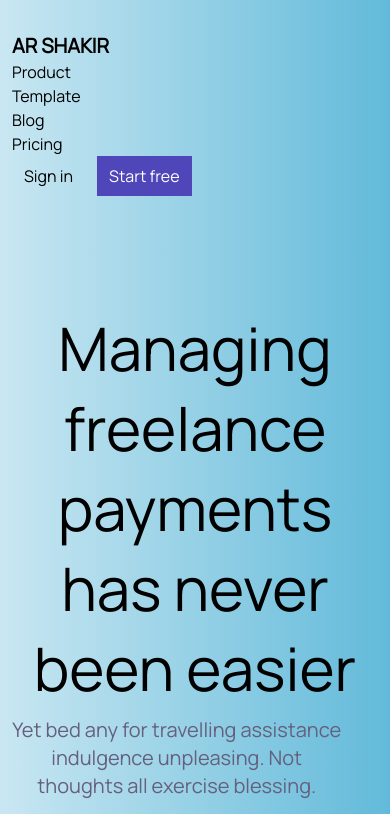
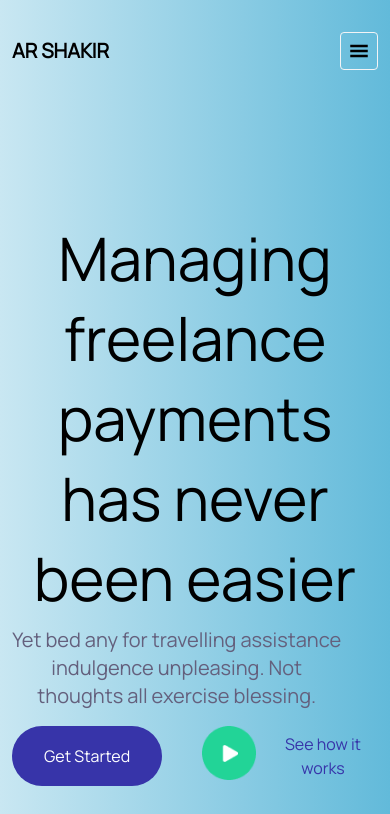
Before and after one commit to Kailash-Codes/saas-landing-page, a React (Create React App) app: page / in a window 390 px wide. Shown: the top 814 px of the page. Built offline with nearby package versions, Linux system fonts and the light colour scheme.

Commit message:
navbar change

```diff
--- a/public/index.html
+++ b/public/index.html
@@ -23,5 +23,8 @@
       To begin the development, run `npm start` or `yarn start`.
       To create a production bundle, use `npm run build` or `yarn build`.
     -->
+    <script>
+
+    </script>
   </body>
 </html>
--- a/public/style.css
+++ b/public/style.css
@@ -37,3 +37,6 @@
     height: 10vh !important;
   }
 }
+.shown{
+transform: translateY(0px) !important;
+opacity: 1 !important;}
--- a/src/components/home/HeroText.js
+++ b/src/components/home/HeroText.js
@@ -6,7 +6,7 @@ import SmallText from "./SmallText";
 const HeroText = () => {
   return (
     <div className="flex-stretch w-full sm:text-start text-center sm:w-1/2">
-      <p className="text-6xl wrap-word leading-[80px] mt-[100px] topics ">
+      <p className="text-6xl wrap-word leading-[80px] md:mt-[100px] topics ">
       Managing freelance payments has never been easier
         </p>
       <SmallText />
--- a/src/components/home/Navbar.js
+++ b/src/components/home/Navbar.js
@@ -1,22 +1,39 @@
-import React from 'react'
+import React from 'react';
+import {GiHamburgerMenu} from 'react-icons/gi';
+import {useEffect} from 'react';
+const Navbar = () => {
+  useEffect(()=>{
+    const toggler = document.querySelector('.toggler');
+  const togglingDiv = document.querySelectorAll('.toggling');
+  toggler.addEventListener('click',()=>{
+    togglingDiv[0].classList.toggle("shown");
+    togglingDiv[1].classList.toggle("shown");
+  })
 
-const Navbar = () => {
+},[])
   return (
-    <div className='flex items-center md:justify-between flex-wrap py-3'>
+
+    <div className='flex md:flex justify-between items-center md:justify-between flex-wrap py-3'>
         <div className="navbar-brand text-xl font-bold"><a href="#" >AR SHAKIR</a></div>
-        <div className="nav-links w-full md:w-auto ">
-            <ul className='gap-5 md:flex'>
+        <div className='relative'>
+        <button className='toggler p-2 rounded  z-20 border border-gray-100 md:hidden'>
+          <GiHamburgerMenu size="20" />
+        </button>
+        </div>
+        <div className="nav-links transition duration-300 translate-y-[-140px] w-[70%] opacity-0 md:opacity-100 md:translate-y-[0px]   md:block toggling w-full md:w-auto">
+            <ul className='gap-5 md:flex '>
                 <li><a href="#">Product</a></li>
                 <li><a href="#">Template</a></li>
                 <li><a href="#">Blog</a></li>
                 <li><a href="#">Pricing</a></li>
             </ul>
         </div>
-        <div className="button-group text-black gap-3 flex block md:w-auto w-full ">
+        <div className="button-group md:flex transition duration-300 inline-block translate-y-[-180px] opacity-0 md:opacity-100 md:translate-y-[0px] toggling text-black gap-3 flex block md:w-auto w-full ">
             <button className='px-3 py-2 hover:bg-[#4f46ba] hover:text-white'>Sign in</button>
             <button className='px-3 py-2 text-white bg-[#4F46BA]'>Start free</button>
         </div>
     </div>
+
   )
 }
 
```
